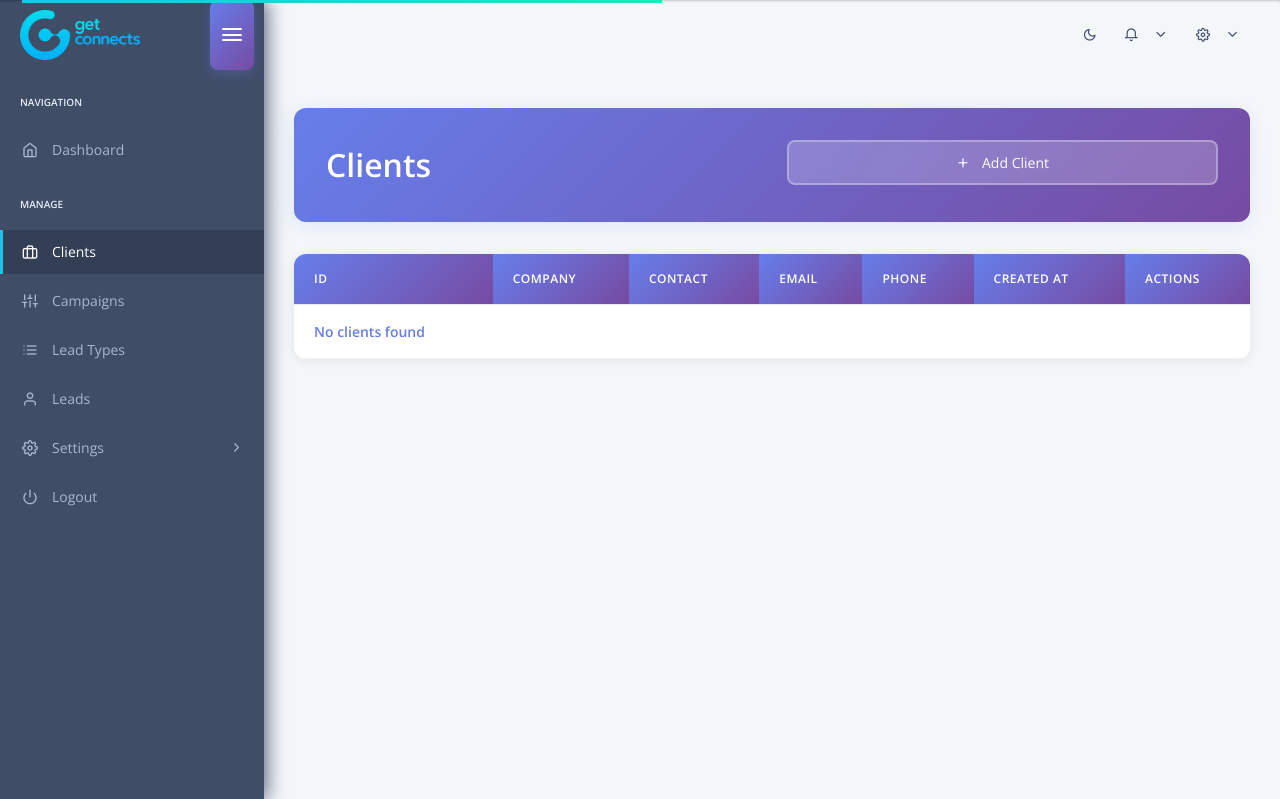
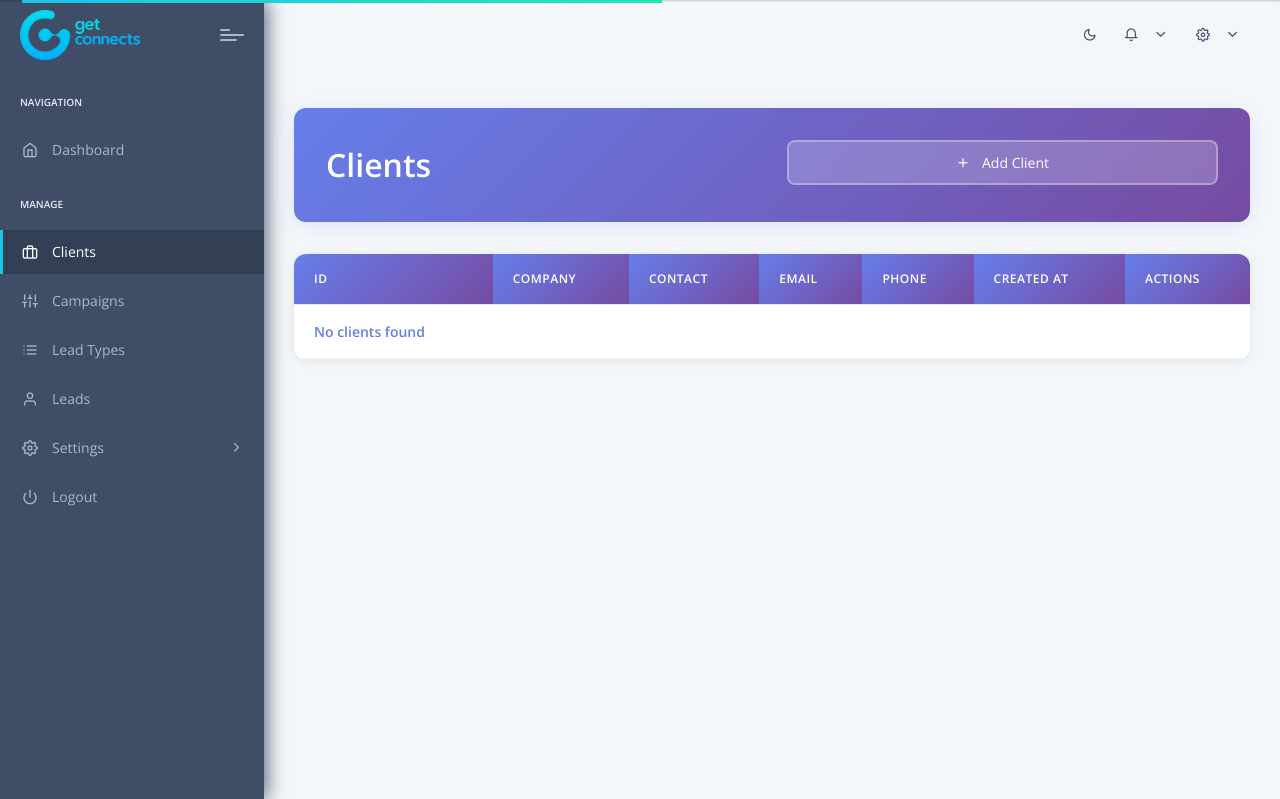
Before and after one commit to Warrior6289/Getconnects_Admin, a Flask app: page /clients in a window 1280 px wide. Shown: the top 799 px of the page. Run offline with Flask 3, Linux system fonts and the light colour scheme; the visitor is signed in with stand-in values (Sample User, id 1); data that the repository does not hold is empty; some libraries are stand-ins or nearby versions.

Commit message:
design: Simplify toggle button - remove gradient background
- Remove gradient background box
- Remove shadow effects
- Keep only the hamburger icon
- Simple hover scale effect
- Clean minimal design

```diff
--- a/static/assets/css/responsive.css
+++ b/static/assets/css/responsive.css
@@ -8,7 +8,7 @@
    SIDEBAR TOGGLE BUTTON ENHANCEMENT
    =================================== */
 
-/* Enhanced Sidebar Toggle Button */
+/* Simple Toggle Button - No background box */
 .mobile-menu {
   position: relative;
   width: 40px;
@@ -16,55 +16,17 @@
   display: flex;
   align-items: center;
   justify-content: center;
-  border-radius: 8px;
   transition: all 0.3s ease;
   cursor: pointer;
+  background: transparent !important;
+  border: none !important;
+  box-shadow: none !important;
 }
 
-.navbar-brand .mobile-menu,
-#mobile-collapse {
-  background: linear-gradient(135deg, #667eea 0%, #764ba2 100%) !important;
-  box-shadow: 0 4px 12px rgba(102, 126, 234, 0.3);
-}
-
-.navbar-brand .mobile-menu:hover,
-#mobile-collapse:hover {
-  background: linear-gradient(135deg, #7c6fd6 0%, #8b6bb8 100%) !important;
-  box-shadow: 0 6px 16px rgba(102, 126, 234, 0.4);
-  transform: translateY(-2px);
-}
-
-.navbar-brand .mobile-menu span,
-#mobile-collapse span {
-  position: relative;
-  width: 20px;
-  height: 2px;
-  background: #fff;
-  display: block;
-  transition: all 0.3s ease;
-}
-
-.navbar-brand .mobile-menu span::before,
-.navbar-brand .mobile-menu span::after,
-#mobile-collapse span::before,
-#mobile-collapse span::after {
-  content: '';
-  position: absolute;
-  width: 20px;
-  height: 2px;
-  background: #fff;
-  transition: all 0.3s ease;
-  left: 0;
-}
-
-.navbar-brand .mobile-menu span::before,
-#mobile-collapse span::before {
-  top: -6px;
-}
-
-.navbar-brand .mobile-menu span::after,
-#mobile-collapse span::after {
-  bottom: -6px;
+.mobile-menu:hover {
+  transform: scale(1.1);
+  background: transparent !important;
+  box-shadow: none !important;
 }
 
 /* Desktop sidebar toggle */
@@ -73,30 +35,6 @@
     display: flex !important;
     margin-left: 1rem;
   }
-}
-
-/* Mobile header toggle */
-#mobile-header {
-  background: linear-gradient(135deg, #667eea 0%, #764ba2 100%) !important;
-  box-shadow: 0 4px 12px rgba(102, 126, 234, 0.3);
-  width: 40px;
-  height: 40px;
-  display: flex;
-  align-items: center;
-  justify-content: center;
-  border-radius: 8px;
-  transition: all 0.3s ease;
-}
-
-#mobile-header:hover {
-  background: linear-gradient(135deg, #7c6fd6 0%, #8b6bb8 100%) !important;
-  box-shadow: 0 6px 16px rgba(102, 126, 234, 0.4);
-  transform: translateY(-2px);
-}
-
-#mobile-header i {
-  color: #fff;
-  font-size: 20px;
 }
 
 /* ===================================
```
